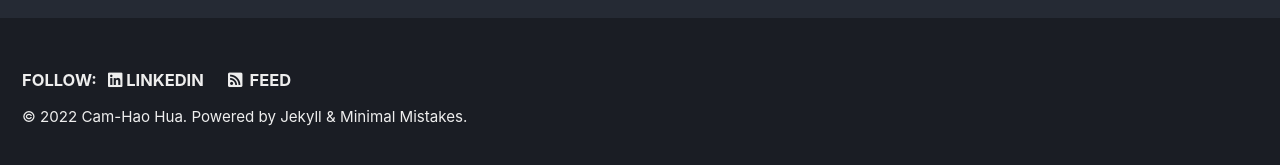
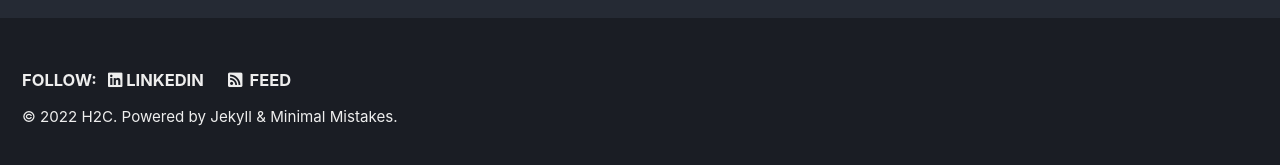
Before and after one commit to camhao168/camhao168.github.io, a Jekyll site: the page built from _pages/project.md, in a window 1280 px wide and 1033 px high. Shown: the part 861-1026 px from the top of the window. Built offline with Jekyll 4.4.1, drawn with Linux system fonts in a browser that asks for light colours; cached includes are drawn as plain includes.

Commit message:
Update _config.yml

```diff
--- a/_config.yml
+++ b/_config.yml
@@ -19,7 +19,7 @@ locale                   : "en-US"
 title                    : "Cam-Hao Hua, Ph.D."
 title_separator          : "-"
 subtitle                 : # site tagline that appears below site title in masthead
-name                     : "Cam-Hao Hua"
+name                     : "H2C"
 description              : "Personal Website"
 url                      : "https://camhao168.github.io" # the base hostname & protocol for your site e.g. "https://camhao168.github.io"
 baseurl                  : # the subpath of your site, e.g. "/blog"
```
